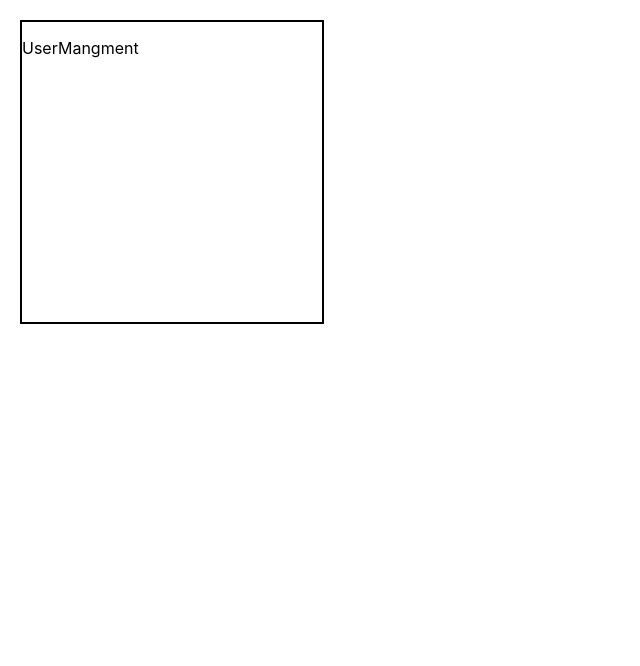
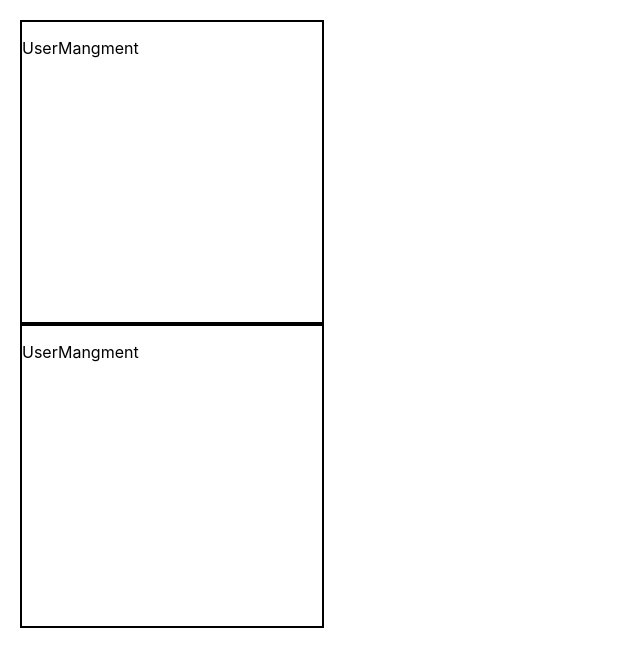
Before and after one commit to SanketWashimkar/Basic_type_react, a React (Create React App) app: page / in a window 1280 px wide. Shown: the top 666 px of the page, without its empty margins (0-640 px from the left). Built offline with nearby package versions, Linux system fonts and the light colour scheme; the HTML template or start-up script is replaced by a standard one.

Commit message:
main:9th commit

```diff
--- a/src/App.tsx
+++ b/src/App.tsx
@@ -8,7 +8,8 @@ function App() {
    <div>
 
     {/* <BaseComponent title='Frontend Developer' name='Sanket Washimkar'  />  */}
-    <UserMangment />
+    <UserMangment isLogin={false} />
+    <UserMangment  isLogin={true}/>
    </div>
   );
 }
```
